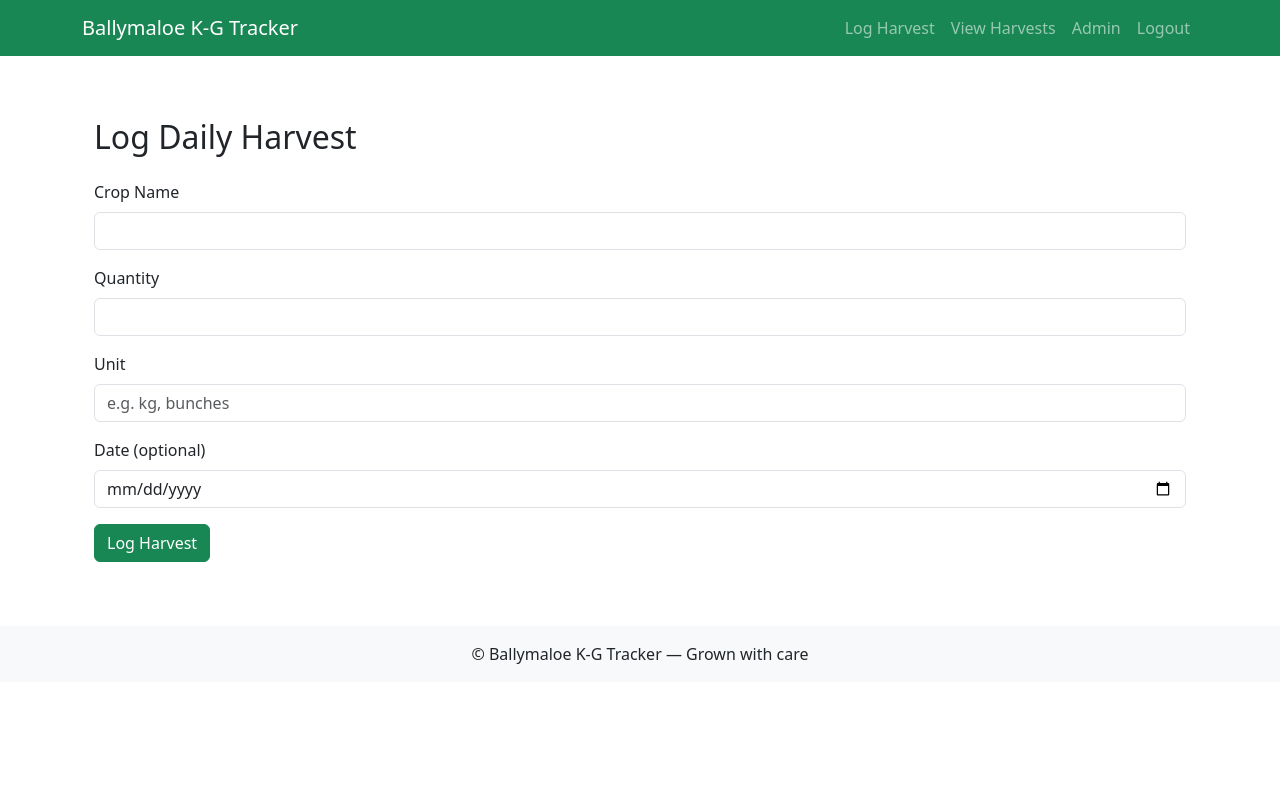
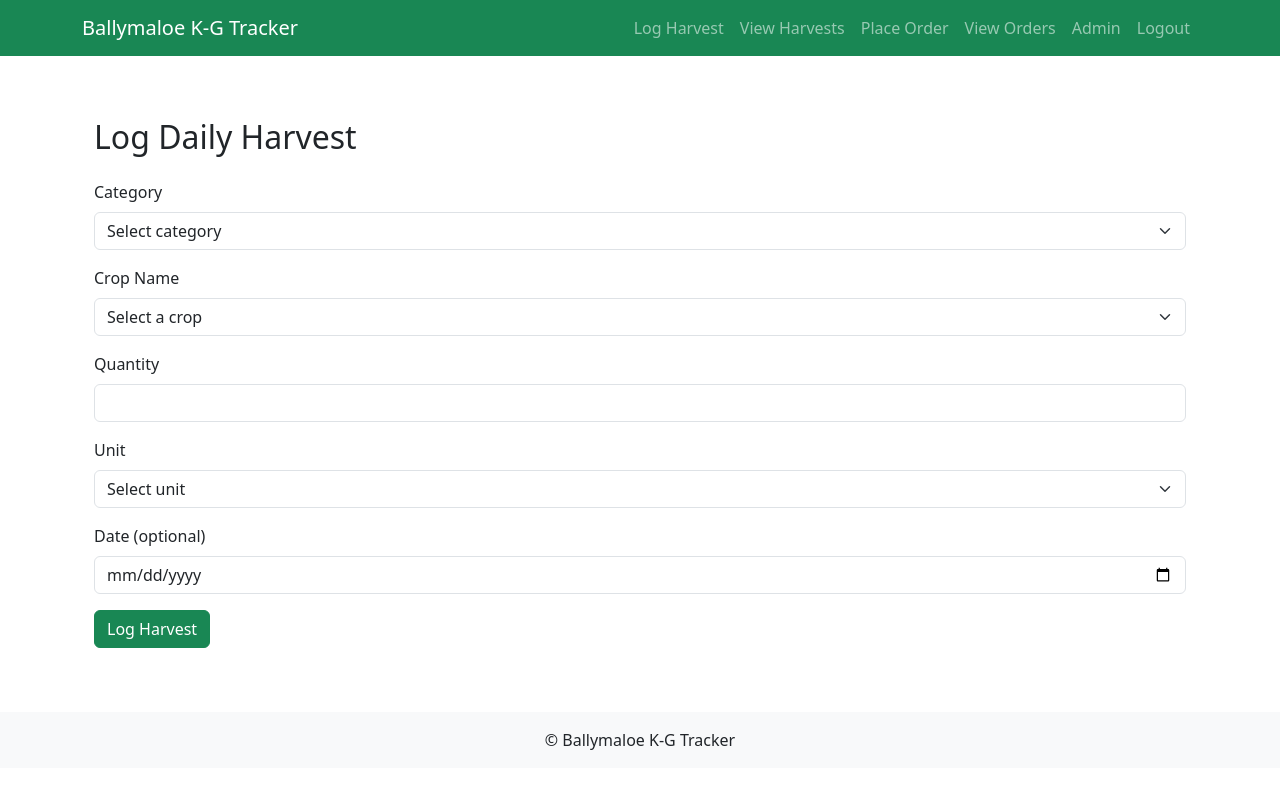
Before and after one commit to DonaghC24/ballymaloe-produce-tracker, a Flask app: page /harvests/new in a window 1280 px wide. Run offline with Flask 3, Linux system fonts and the light colour scheme; the visitor is signed in with stand-in values (Sample User, id 1); data that the repository does not hold is empty.

Commit message:
FYP Iteration 2

```diff
--- a/app.py
+++ b/app.py
@@ -57,7 +57,7 @@ def create_app():
     def profile():
         return render_template("profile.html")
 
-    # -- auth ---   https://dev.to/nagatodev/adding-authentication-to-a-flask-application-53ep
+    # -- authorisation
     @app.route("/register", methods=["GET", "POST"])
     def register():
         if request.method == "POST":
@@ -123,7 +123,7 @@ def create_app():
         flash("Logged out.", "info")
         return redirect(url_for("login"))
 
-    # ---admin-only user management ---
+    # ---admin-only user management
     def require_admin():
         if not current_user.is_authenticated or not current_user.is_admin:
             flash("Admin access required.", "danger")
@@ -139,6 +139,47 @@ def create_app():
         response = supabase.table("users").select("*").order("created_at", desc=True).execute()
         users = [User.from_supabase(u) for u in response.data] # converts each user record into a User object
         return render_template("admin_users.html", users=users)  # renders the admin user management page with the list of users
+
+    @app.route("/admin/users/<int:user_id>/delete", methods=["POST"])
+    @login_required
+    def delete_user(user_id):
+        if not require_admin():
+            return redirect(url_for("index"))   # redirects if user is not an admin
+
+        response = supabase.table("users").select("*").eq("id", user_id).single().execute()
+        user_data = response.data         # fetches the user record to be deleted
+
+        # prevent unsafe or invalid user deletion:
+        if not user_data:
+            flash("User not found.", "danger")
+            return redirect(url_for("admin_users"))
+
+        if user_data["id"] == current_user.id:
+            flash("You cannot delete yourself.", "warning")
+            return redirect(url_for("admin_users"))
+        if user_data["is_admin"]:
+            flash("Cannot delete the admin account.", "warning")
+            return redirect(url_for("admin_users"))
+
+        # deletes the user from the database
+        supabase.table("users").delete().eq("id", user_id).execute()
+        # confirms deletion and reloads the admin user lis
+        flash(f"Deleted user {user_data['email']}.", "success")
+        return redirect(url_for("admin_users"))
+
+
+    @app.route("/harvests")
+    @login_required
+    def view_harvests():
+        # Fetch all harvest records, ordered by harvest date (newest first)
+        harvest_response = supabase.table("harvests").select("*, users(email)").order("harvested_on",desc=True).execute()
+        harvests = harvest_response.data if harvest_response.data else []
+
+        # Fetch all produce types for filtering or display
+        produce_response = supabase.table("produce_types").select("*").execute()
+        produce_types = produce_response.data if produce_response.data else []
+
+        return render_template("harvests.html", harvests=harvests, produce_types=produce_types)
 
     @app.route("/harvests/new", methods=["GET", "POST"])
     @login_required
@@ -170,54 +211,71 @@ def create_app():
             }
 
             if harvested_on:
-                harvest_data["harvested_on"] = harvested_on  # YYYY-MM-DD
+                harvest_data["harvested_on"] = harvested_on
 
             # inserts the harvest record into the database
             supabase.table("harvests").insert(harvest_data).execute()
             flash("Harvest logged successfully.", "success")
             return redirect(url_for("new_harvest"))
 
-        return render_template("new_harvest.html")
-
-    @app.route("/admin/users/<int:user_id>/delete", methods=["POST"])
-    @login_required
-    def delete_user(user_id):
-        if not require_admin():
-            return redirect(url_for("index"))   # redirects if user is not an admin
-
-        response = supabase.table("users").select("*").eq("id", user_id).single().execute()
-        user_data = response.data         # fetches the user record to be deleted
-
-        # prevent unsafe or invalid user deletion:
-        if not user_data:
-            flash("User not found.", "danger")
-            return redirect(url_for("admin_users"))
-
-        if user_data["id"] == current_user.id:
-            flash("You cannot delete yourself.", "warning")
-            return redirect(url_for("admin_users"))
-        if user_data["is_admin"]:
-            flash("Cannot delete the admin account.", "warning")
-            return redirect(url_for("admin_users"))
-
-        # deletes the user from the database
-        supabase.table("users").delete().eq("id", user_id).execute()
-        # confirms deletion and reloads the admin user lis
-        flash(f"Deleted user {user_data['email']}.", "success")
-        return redirect(url_for("admin_users"))
-
-    @app.route("/harvests")
-    @login_required
-    def view_harvests():
-        # Fetch all harvest records, ordered by harvest date (newest first)
-        harvest_response = supabase.table("harvests").select("*").order("harvested_on", desc=True).execute()
-        harvests = harvest_response.data if harvest_response.data else []
-
-        # Fetch all produce types for filtering or display
-        produce_response = supabase.table("produce_types").select("*").execute()
+        # this asks Supabase for all rows in the 'produce_types' table, but only selects the name and category columns.
+        # reference for block of code:  https://supabase.com/docs/reference/python/select
+        produce_response = supabase.table("produce_types").select("name", "category").execute()
         produce_types = produce_response.data if produce_response.data else []
 
-        return render_template("harvests.html", harvests=harvests, produce_types=produce_types)
+        return render_template("new_harvest.html", produce_types=produce_types)
+
+    @app.route("/orders/new", methods=["GET", "POST"])
+    @login_required
+    def new_order():
+        if request.method == "POST":
+            # get form inputs from the submitted order form -
+            produce_name = request.form.get("produce_name", "").strip()
+            quantity = request.form.get("quantity", "").strip()
+            unit = request.form.get("unit", "").strip()
+            ordered_on = request.form.get("ordered_on", "").strip()
+            notes = request.form.get("notes", "").strip()
+            # validate required fields
+            if not produce_name or not quantity or not unit:
+                flash("Produce, quantity, and unit are required.", "danger")
+                return redirect(url_for("new_order"))
+            # ensure quantity is numeric
+            try:
+                quantity = float(quantity)
+            except ValueError:
+                flash("Quantity must be a number.", "danger")
+                return redirect(url_for("new_order"))
+
+            order_data = {
+                "produce_name": produce_name,
+                "quantity": quantity,
+                "unit": unit,
+                "ordered_by": current_user.id
+            }
+
+            if ordered_on:
+                order_data["ordered_on"] = ordered_on
+            if notes:
+                order_data["notes"] = notes
+            # insert new order into 'orders' table
+            supabase.table("orders").insert(order_data).execute()
+            flash("Order placed successfully.", "success")
+            return redirect(url_for("view_orders"))
+
+        # Fetch produce types for dropdown
+        produce_response = supabase.table("produce_types").select("name", "category").execute()
+        produce_types = produce_response.data if produce_response.data else []
+        return render_template("new_order.html", produce_types=produce_types)
+
+
+
+    # iteration 2 new orders route
+    @app.route("/orders")
+    @login_required
+    def view_orders():
+        order_response = supabase.table("orders").select("*, users(email)").order("ordered_on", desc=True).execute()
+        orders = order_response.data if order_response.data else []
+        return render_template("orders.html", orders=orders)
 
     return app
 
--- a/supabase_client.py
+++ b/supabase_client.py
@@ -4,7 +4,7 @@ from supabase import create_client      # imports the Supabase client constructo
 
 load_dotenv()  # This loads the .env file
 
-url = os.getenv("SUPABASE_URL")           # Retrieves the supabase project URL from environment variables
+url = os.getenv("SUPABASE_URL")           # retrieves the supabase project URL from environment variables
 key = os.getenv("SUPABASE_KEY")           # retrieves the supabase API key from environment variables
 
 # initializes the Supabase client for database operations
--- a/templates/admin_users.html
+++ b/templates/admin_users.html
@@ -21,7 +21,7 @@
       <td>{{ u.id }}</td>
       <td>{{ u.email }}</td>
       <td>{{ 'Yes' if u.is_admin else 'No' }}</td>
-      <td>{{ u.created_at.strftime('%Y-%m-%d %H:%M') }}</td>
+      <td>{{ u.created_at.strftime('%d.%m.%Y %H:%M') }}</td>  <!-- https://stackoverflow.com/questions/60886978/python-how-to-customize-datetime-format-using-strftime -->
       <td>
         {% if not u.is_admin %}
           <form method="POST" action="{{ url_for('delete_user', user_id=u.id) }}" onsubmit="return confirm('Delete {{ u.email }}?');">
--- a/templates/base.html
+++ b/templates/base.html
@@ -1,6 +1,3 @@
-<!-- bootstrap link: https://getbootstrap.com/docs/5.0/getting-started/introduction -->
-<!-- copilot provided bootstrap link -->
-
 <!doctype html>
 <html lang="en">
   <head>
@@ -27,6 +24,8 @@
             {% if current_user.is_authenticated %}
               <li class="nav-item"><a class="nav-link" href="{{ url_for('new_harvest') }}">Log Harvest</a></li>
               <li class="nav-item"><a class="nav-link" href="{{ url_for('view_harvests') }}">View Harvests</a></li>
+              <li class="nav-item"><a class="nav-link" href="{{ url_for('new_order') }}">Place Order</a></li>
+              <li class="nav-item"><a class="nav-link" href="{{ url_for('view_orders') }}">View Orders</a></li>
               {% if current_user.is_admin %}
                 <li class="nav-item"><a class="nav-link" href="{{ url_for('admin_users') }}">Admin</a></li>
               {% endif %}
@@ -40,7 +39,7 @@
       </div>
     </nav>
 
-    <!-- flash Messages -->
+    <!-- flash messages -->
     <div class="container mt-3">
       {% with messages = get_flashed_messages(with_categories=true) %}
         {% if messages %}
@@ -61,9 +60,8 @@
 
      <!-- footer -->
     <footer>
-      &copy; Ballymaloe K-G Tracker — Grown with care
+      &copy; Ballymaloe K-G Tracker
     </footer>
-
 
     <script src="https://cdn.jsdelivr.net/npm/bootstrap@5.3.0/dist/js/bootstrap.bundle.min.js"></script>
   </body>
--- a/templates/harvests.html
+++ b/templates/harvests.html
@@ -22,7 +22,7 @@
               <td>{{ h.quantity }}</td>
               <td>{{ h.unit }}</td>
               <td>{{ h.harvested_on or "—" }}</td>
-              <td>{{ h.entered_by }}</td>
+              <td>{{ h.users.email }}</td>
             </tr>
           {% endfor %}
         </tbody>
--- a/templates/new_harvest.html
+++ b/templates/new_harvest.html
@@ -16,23 +16,75 @@
     {% endwith %}
 
     <form method="POST" action="{{ url_for('new_harvest') }}">
+        <!-- category filter dropdown -->
+        <div class="mb-3">
+            <label for="category" class="form-label">Category</label>
+            <select class="form-select" id="category" onchange="filterProduce()" required>
+                <option value="">Select category</option>
+                <option value="Fruit">Fruit</option>
+                <option value="Vegetable">Vegetable</option>
+                <option value="Herb">Herb</option>
+                <option value="Other">Other</option>
+            </select>
+        </div>
+
+        <!-- crop dropdown filtered by category -->
         <div class="mb-3">
             <label for="crop_name" class="form-label">Crop Name</label>
-            <input type="text" class="form-control" id="crop_name" name="crop_name" required>
+            <select class="form-select" id="crop_name" name="crop_name" required>
+                <option value="">Select a crop</option>
+                {% for produce in produce_types %}
+                    <option value="{{ produce.name }}" data-category="{{ produce.category }}">
+                        {{ produce.name }}
+                    </option>
+                {% endfor %}
+            </select>
         </div>
+
         <div class="mb-3">
             <label for="quantity" class="form-label">Quantity</label>
             <input type="text" class="form-control" id="quantity" name="quantity" required>
         </div>
+
+        <!-- fixed unit dropdown -->
         <div class="mb-3">
             <label for="unit" class="form-label">Unit</label>
-            <input type="text" class="form-control" id="unit" name="unit" placeholder="e.g. kg, bunches" required>
+            <select class="form-select" id="unit" name="unit" required>
+                <option value="">Select unit</option>
+                <option value="bunch">Bunch</option>
+                <option value="chip">Chip</option>
+                <option value="tray">Tray</option>
+            </select>
         </div>
+
         <div class="mb-3">
             <label for="harvested_on" class="form-label">Date (optional)</label>
             <input type="date" class="form-control" id="harvested_on" name="harvested_on">
         </div>
+
         <button type="submit" class="btn btn-success">Log Harvest</button>
     </form>
 </div>
+
+<!-- JavaScript: only filtering by category now
+reference: https://stackoverflow.com/questions/73696892/javascript-using-onchange-to-filter-data-using-a-drop-down-menu -->
+<script>
+    function filterProduce() {
+        const category = document.getElementById("category").value;
+        const cropSelect = document.getElementById("crop_name");
+
+        for (let i = 0; i < cropSelect.options.length; i++) {
+            const option = cropSelect.options[i];
+            const optionCategory = option.getAttribute("data-category");
+
+            if (!category || option.value === "") {
+                option.style.display = "block";
+            } else {
+                option.style.display = optionCategory === category ? "block" : "none";
+            }
+        }
+
+        cropSelect.selectedIndex = 0; // reset crop dropdown
+    }
+</script>
 {% endblock %}
--- a/templates/profile.html
+++ b/templates/profile.html
@@ -10,7 +10,7 @@
     </div>
     <div class="card-body">
       <p><strong>Role:</strong> {{ 'Admin' if current_user.is_admin else 'User' }}</p>
-      <p>This is your personal dashboard. From here, you can log harvests, view your data, and manage your account.</p>
+      <p>This is your personal dashboard. From here, you can log harvests and manage your account.</p>
 
       <hr>
       <a href="{{ url_for('new_harvest') }}" class="btn btn-success">Log a Harvest</a>
```
Also changed, not shown: 1 other file.
